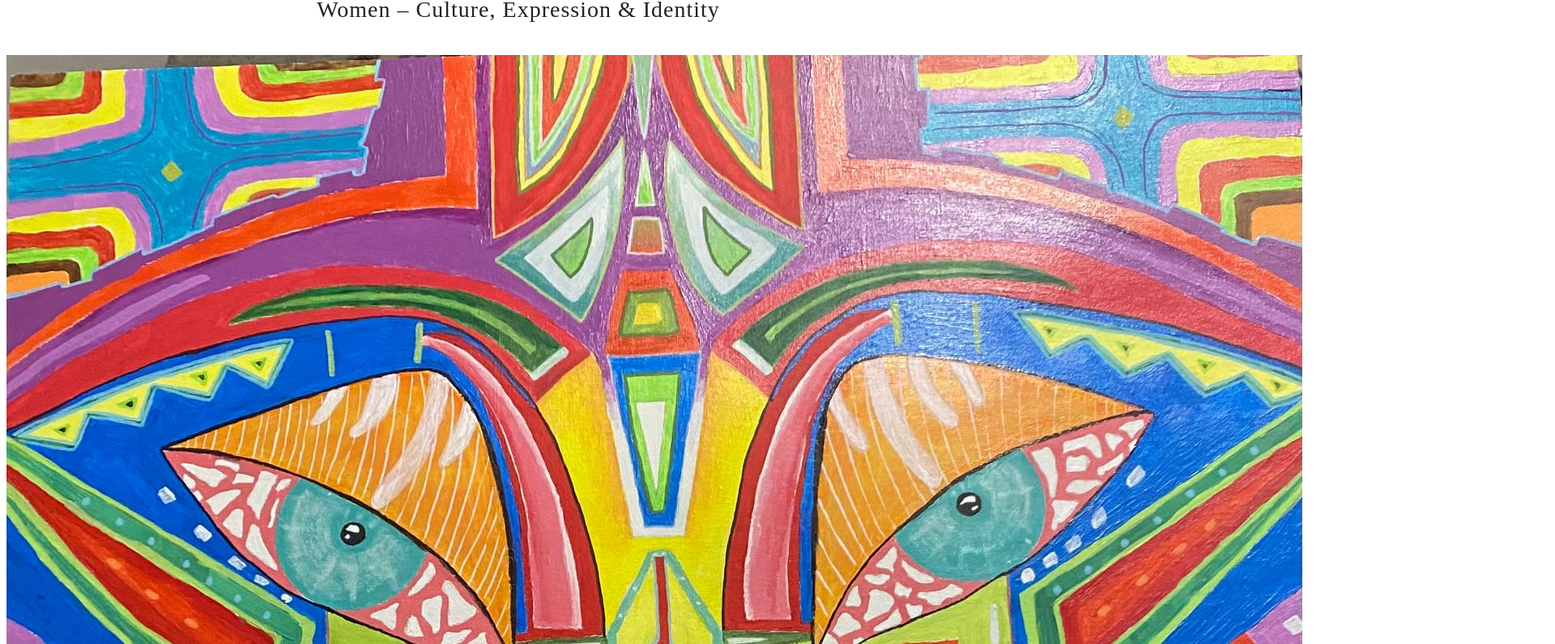
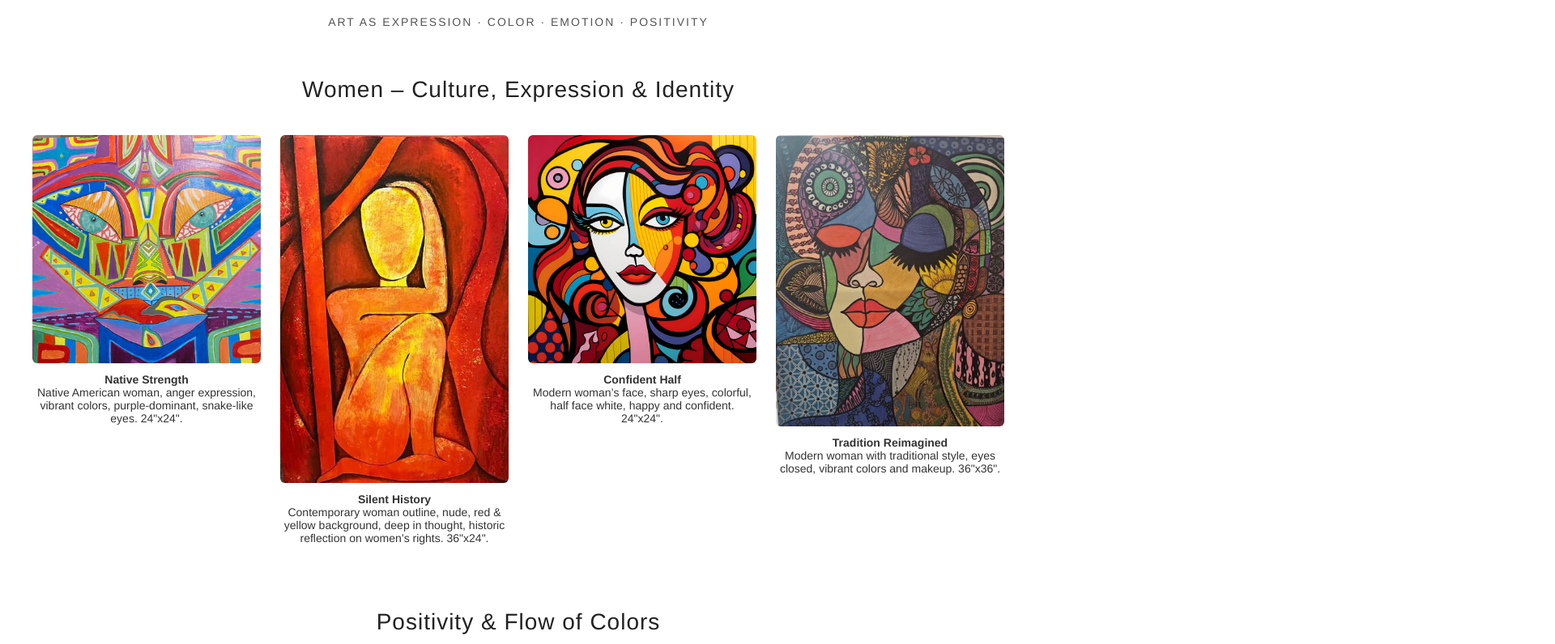
Before and after one commit to artist-mandarkarnik/artist-mandarkarnik.github.io, a plain HTML site: page index.html in a window 1280 px wide. Shown: the part 125-921 px from the top of the page at 81% size, 1920 px wide, since content can reach past the window. Drawn offline with Linux system fonts and the light colour scheme.

Commit message:
style.css

```diff
--- a/style.css
+++ b/style.css
@@ -1,3 +1,31 @@
+/* ===== General Body & Header ===== */
+body {
+  margin: 0;
+  padding: 40px;
+  font-family: "Helvetica Neue", Arial, sans-serif;
+  background: #ffffff;
+  color: #111;
+}
+
+header {
+  text-align: center;
+  margin-bottom: 60px;
+}
+
+h1 {
+  font-size: 42px;
+  font-weight: 300;
+  letter-spacing: 2px;
+}
+
+.tagline {
+  font-size: 14px;
+  letter-spacing: 2px;
+  text-transform: uppercase;
+  color: #555;
+}
+
+/* ===== Theme Sections ===== */
 .theme {
   margin-bottom: 80px;
 }
@@ -11,13 +39,37 @@
   letter-spacing: 1px;
 }
 
-.theme figure {
-  margin: 0 0 40px 0;
+/* ===== Gallery Grid ===== */
+.gallery-grid {
+  display: grid;
+  grid-template-columns: repeat(auto-fit, minmax(250px, 1fr));
+  gap: 24px;
+  justify-items: center; /* center images in grid cells */
 }
 
-.theme figcaption {
+.gallery-grid figure {
+  margin: 0;
+}
+
+.gallery-grid img {
+  width: 100%;
+  max-width: 400px; /* prevents images from being too large */
+  height: auto;     /* maintain aspect ratio */
+  border-radius: 6px;
+}
+
+.gallery-grid figcaption {
   font-size: 14px;
   text-align: center;
   margin-top: 8px;
   color: #333;
+  max-width: 380px;
 }
+
+/* ===== Footer ===== */
+footer {
+  margin-top: 80px;
+  text-align: center;
+  font-size: 12px;
+  color: #666;
+}
```
